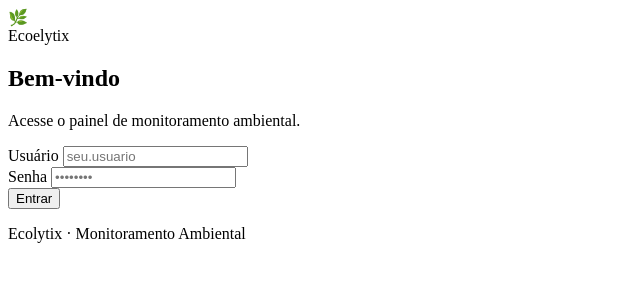
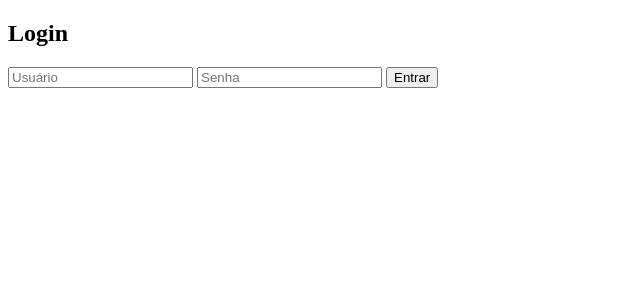
Before and after one commit to Daniel-Ramos-Dev/ucsal-hackathon-abril-2026, a Flask app: page / in a window 1280 px wide. Shown: the top 300 px of the page, without its empty margins (0-640 px from the left). Run offline with Flask 3, Linux system fonts and the light colour scheme.

Commit message:
fix: restaura para uma versão estavel por meio do backup

```diff
--- a/templates/index.html
+++ b/templates/index.html
@@ -1,39 +1,14 @@
 <!DOCTYPE html>
-<html lang="pt-BR">
-<head>
-  <meta charset="UTF-8">
-  <meta name="viewport" content="width=device-width, initial-scale=1.0">
-  <title>Ecoelytix · Login</title>
-  <link rel="stylesheet" href="style.css">
-</head>
+<html>
 <body>
 
-<div class="login-wrapper">
-  <div class="login-card">
+<h2>Login</h2>
 
-    <div class="login-logo">
-      <div class="login-logo-icon">🌿</div>
-      <span class="login-logo-text">Ecoelytix</span>
-    </div>
-
-    <h2>Bem-vindo</h2>
-    <p class="login-subtitle">Acesse o painel de monitoramento ambiental.</p>
-
-    <form action="dashboard.html" method="GET">
-      <div class="form-group">
-        <label for="username">Usuário</label>
-        <input id="username" name="username" type="text" placeholder="seu.usuario">
-      </div>
-      <div class="form-group">
-        <label for="password">Senha</label>
-        <input id="password" name="password" type="password" placeholder="••••••••">
-      </div>
-      <button type="submit">Entrar</button>
-    </form>
-
-    <p class="login-footer">Ecolytix · Monitoramento Ambiental</p>
-  </div>
-</div>
+<form action="/login" method="POST">
+  <input name="username" placeholder="Usuário">
+  <input name="password" type="password" placeholder="Senha">
+  <button type="submit">Entrar</button>
+</form>
 
 </body>
 </html>
```
Also changed, not shown: templates/dashboard.html (+8 -37 lines), README.md.
